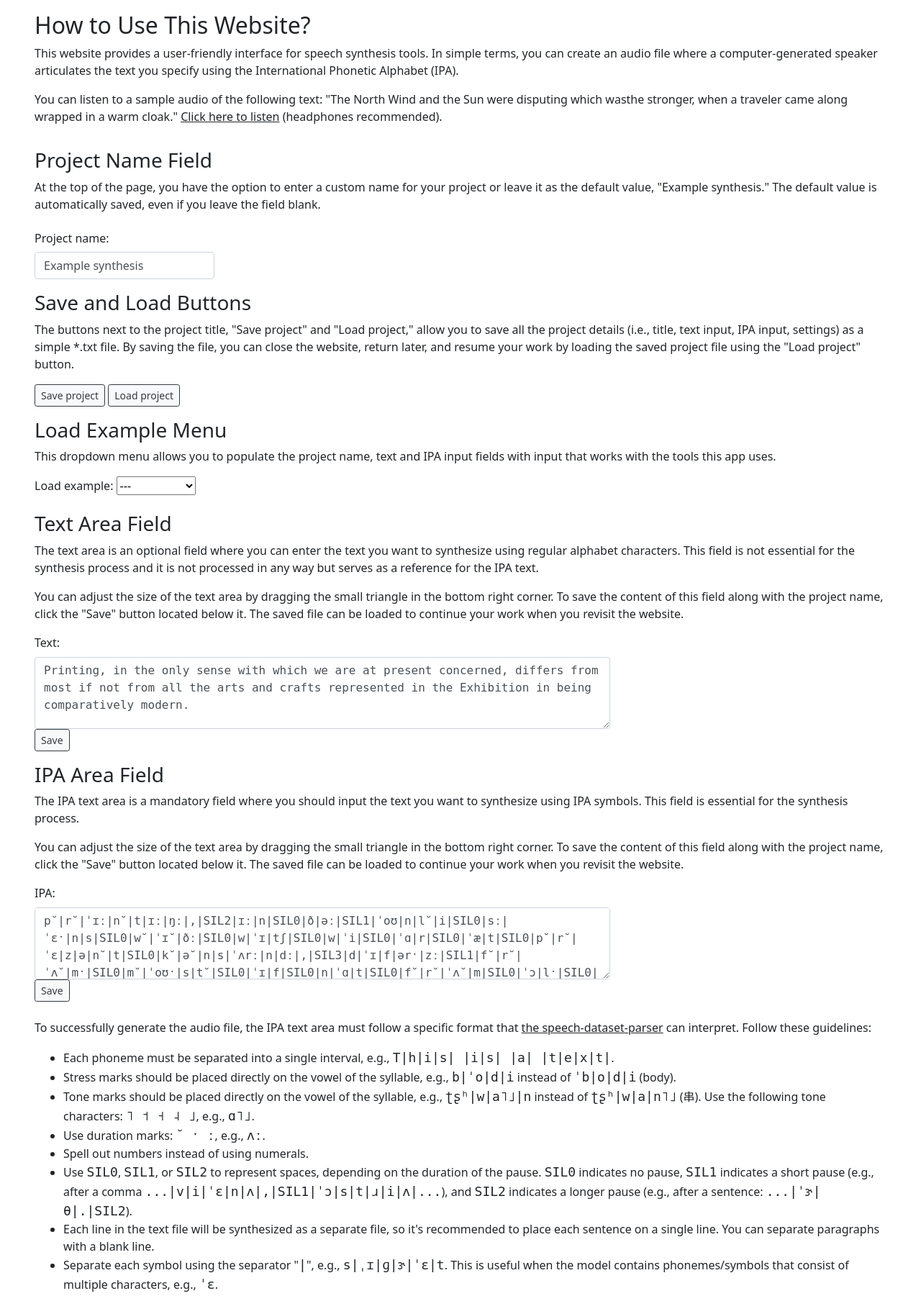
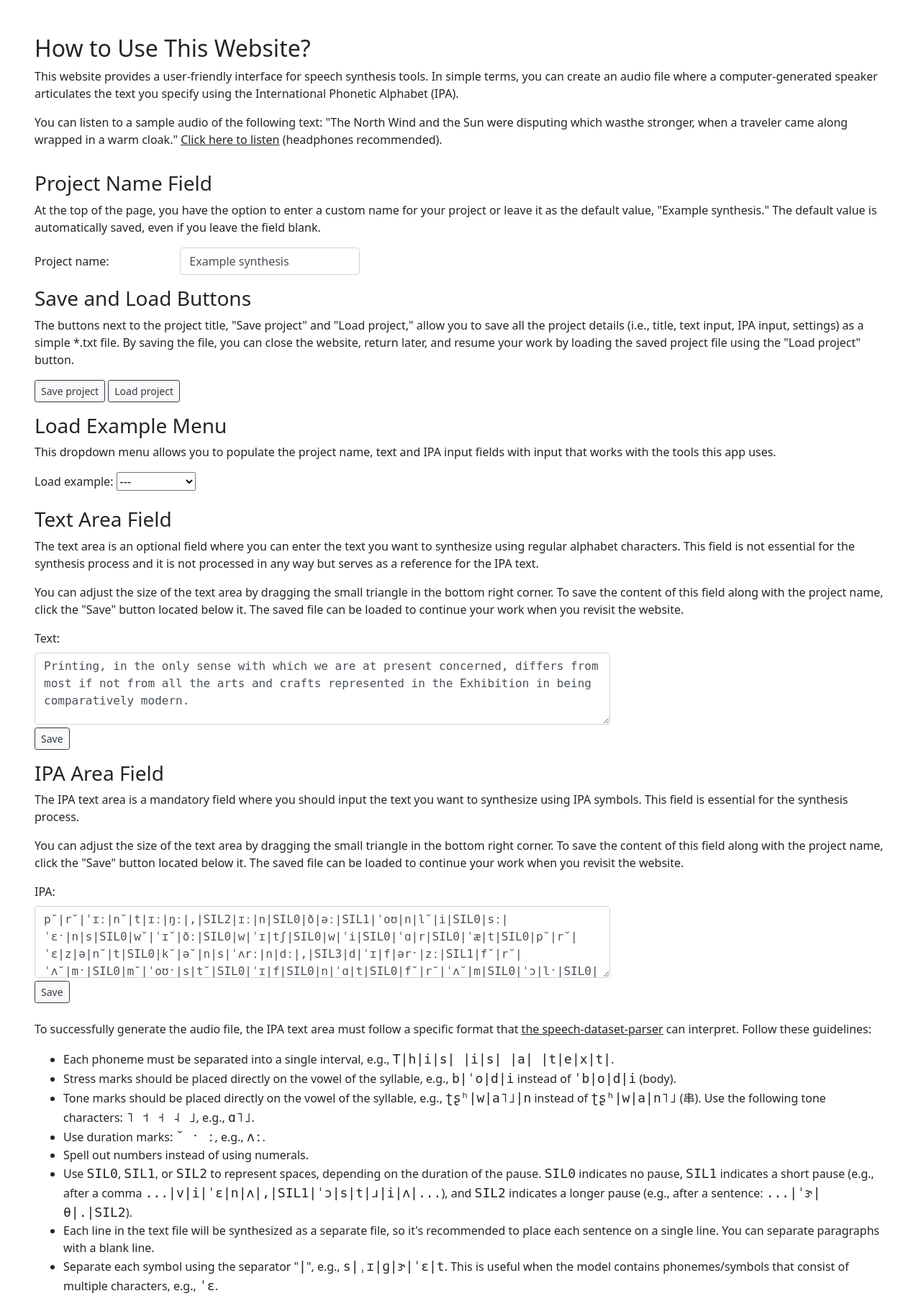
Before and after one commit to ntlprzybysz/synthesis-gui, a Django app: page /synthesis/help/ in a window 1280 px wide. Shown: the part 148-1949 px from the top of the page at 72% size. Run offline with Django 4.2, Linux system fonts and the light colour scheme; parts of the project's set-up code (start-up, migrations or seed data) failed here and were passed over; some libraries are stand-ins or nearby versions.

Commit message:
Backing up progress on implementing Bootstrap

```diff
--- a/synthesis/forms.py
+++ b/synthesis/forms.py
@@ -37,7 +37,7 @@ class InputForm(forms.Form):
         widget=forms.Textarea(
             attrs={
                 "id": "text-input-field",
-                "class": "form-control",
+                "class": "form-control mb-1",
                 "style": "height: 500px; font-family: Andale Mono, monospace;",
                 "aria-label": "Text input",
             }
@@ -51,7 +51,7 @@ class InputForm(forms.Form):
         widget=forms.Textarea(
             attrs={
                 "id": "ipa-input-field",
-                "class": "form-control",
+                "class": "form-control mb-1",
                 "style": "height: 500px; font-family: Andale Mono, monospace;",
                 "aria-label": "IPA input",
             }
@@ -65,7 +65,7 @@ class InputForm(forms.Form):
         widget=forms.Select(
             attrs={
                 "id": "model-select-field",
-                "class": "form-select",
+                "class": "form-select me-3",
                 "aria-label": "Model",
             }
         ),
--- a/synthesis/static/main.js
+++ b/synthesis/static/main.js
@@ -223,14 +223,14 @@ function showSuccess(audioUrl) {
     var progressDiv = document.getElementById('progress');
 
     var htmlContent = `
-                        <button id="synthesize-button" class="btn btn-light btn-outline-dark btn-sm" type="submit">Synthesize</button>
+                        <button id="synthesize-button" class="btn btn-light btn-outline-dark btn-sm me-5 mb-1" type="submit">Synthesize</button>
 
                         <audio controls>
                                 <source src="${audioUrl}" type="audio/wav">
                                 <p>Your browser does not support the audio tag.</p>
                         </audio>
 
-                        <button id="download-button" class="btn btn-light btn-outline-dark btn-sm" download>Download</button>
+                        <button id="download-button" class="btn btn-light btn-outline-dark btn-sm mb-3" download>Download</button>
                 `;
 
     progressDiv.innerHTML = htmlContent;
@@ -264,7 +264,7 @@ function showProgress(loadingImageUrl, progress) {
 function showFailed(helpUrl) {
     var progressDiv = document.getElementById('progress');
     var htmlContent = `
-                        <button id="synthesize-button" class="btn btn-light btn-outline-dark btn-sm" type="submit">Synthesize</button>
+                        <button id="synthesize-button" class="btn btn-light btn-outline-dark btn-sm me-1" type="submit">Synthesize</button>
                         <p> Synthesis failed. Please make sure you followed the <a href="${helpUrl}">guidelines</a> and try again. If the problem persists, please contact the <a href="https://github.com/ntlprzybysz/synthesis-gui">maintainer</a>.</p>
                     `;
 
--- a/synthesis/templates/about.html
+++ b/synthesis/templates/about.html
@@ -6,7 +6,7 @@
 
 
 {% block content %}
-<div class="container-xxl row mx-5 mt-3">
+<div class="container-xxl row mx-5 mt-5">
     <div class="col">
         <h2>About This Project</h2>
         <p>This website provides a user-friendly graphical interface (GUI) for speech synthesis tools developed by
--- a/synthesis/templates/help.html
+++ b/synthesis/templates/help.html
@@ -6,7 +6,7 @@
 
 
 {% block content %}
-<div class="container-xxl mx-5 mt-3">
+<div class="container-xxl mx-5 mt-5">
     <div class="row mb-3">
         <div class="col">
             <h2>How to Use This Website?</h2>
@@ -31,9 +31,17 @@
             <p class="text-start">
                 At the top of the page, you have the option to enter a custom name for your project or leave it as
                 the default value, "Example synthesis." The default value is automatically saved, even if you
-                leave the field blank.</p>
-            <label for="project-name" class="col-form-label">Project name: </label>
+                leave the field blank.
+            </p>
+
+            <div class="row">
+                <div class="col-2">
+                    <label for="project-name" class="col-form-label">Project name:</label>
+                </div>
+                <div class="col-10">
                     <input type="text" class="form-control" style="width: 250px;" id="project-name" value="Example synthesis">
+                </div>
+            </div>
         </div>
     </div>
 
@@ -85,7 +93,7 @@
                 The saved file can be loaded to continue your work when you revisit the website.
             </p>
             <label for="text-input">Text:</label>
-            <textarea id="text-input" class="form-control"
+            <textarea id="text-input" class="form-control mb-1"
                 style="width: 800px; height: 100px; font-family: Andale Mono, monospace;">Printing, in the only sense with which we are at present concerned, differs from most if not from all the arts and crafts represented in the Exhibition in being comparatively modern.</textarea>
             <button type="button" id="save-text-input-btn" class="btn btn-light btn-outline-dark btn-sm">Save</button>
         </div>
@@ -105,7 +113,7 @@
                 The saved file can be loaded to continue your work when you revisit the website.
             </p>
             <label for="ipa-input">IPA:</label>
-            <textarea id="ipa-input" class="form-control"
+            <textarea id="ipa-input" class="form-control mb-1"
                 style="width: 800px; height: 100px; font-family: Andale Mono, monospace;">p˘|r˘|ˈɪː|n˘|t|ɪː|ŋː|,|SIL2|ɪː|n|SIL0|ð|əː|SIL1|ˈoʊ|n|l˘|i|SIL0|sː|ˈɛˑ|n|s|SIL0|w˘|ˈɪ˘|ðː|SIL0|w|ˈɪ|tʃ|SIL0|w|ˈi|SIL0|ˈɑ|r|SIL0|ˈæ|t|SIL0|p˘|r˘|ˈɛ|z|ə|n˘|t|SIL0|k˘|ə˘|n|s|ˈʌrː|n|dː|,|SIL3|d|ˈɪ|f|ərˑ|zː|SIL1|f˘|r˘|ˈʌ˘|mˑ|SIL0|m˘|ˈoʊˑ|s|t˘|SIL0|ˈɪ|f|SIL0|n|ˈɑ|t|SIL0|f˘|r˘|ˈʌ˘|m|SIL0|ˈɔ|lˑ|SIL0|ðˑ|əː|SIL0|ˈɑ|r|t|s˘|SIL0|ə|n|d|SIL0|k|r˘|ˈæ|f|t˘|s|SIL0|r|ˌɛ˘|p|r˘|ɪ˘|z|ˈɛ|n˘|t|ɪ|d|SIL0|ɪː|n|SIL0|ð˘|ə|SIL0|ˌɛˑ|k|s˘|ə|b|ˈɪˑ|ʃ|əˑ|nː|SIL2|ɪ|n|SIL0|b˘|ˈi˘|ɪː|ŋ˘|SIL0|k˘|ə˘|m|p|ˈɛr|ə|t|ɪ|v|l|i|SIL0|mˑ|ˈɑː|d|ər|nː|.|SIL2</textarea>
             <button type="button" id="save-text-input-btn" class="btn btn-light btn-outline-dark btn-sm">Save</button>
             <br><br>
@@ -177,6 +185,8 @@
                 Next to the IPA text area, you will find an IPA chart that can be used to input common IPA characters
                 at the cursor's position in the IPA area field.
             </p>
+            <div class="row">
+                <div class="col-md-6 col-12">
                     <label for="ipa-chart">Insert symbol at cursor position:</label>
                     <div class="table-responsive-md">
                         <table class="table table-sm table-borderless" id="ipa-chart" name="ipa-chart">
@@ -227,8 +237,10 @@
                             </tbody>
                         </table>
                 </div>
+            </div>
+            </div>
             <label for="ipa-input-field">IPA:</label><br>
-            <textarea id="ipa-input-field" class="form-control"
+            <textarea id="ipa-input-field" class="form-control mb-1"
                 style="width: 800px; height: 100px; font-family: Andale Mono, monospace;"></textarea>
             <button type="button" id="save-text-input-btn" class="btn btn-light btn-outline-dark btn-sm">Save</button>
         </div>
@@ -264,18 +276,17 @@
                 to select the specific sentence you want to synthesize.
             </p>
             <label for="sentence">Sentence:</label>
-            <select class="form-select" name="sentence" id="sentence">
+            <select class="form-select mb-3" name="sentence" id="sentence">
                 <option selected>Sentence 1</option>
             </select>
             <p class="text-start">
                 Once your IPA input is ready for synthesis, click the "Synthesize" button. This will initiate the
                 processing.
             </p>
-            <button type="button" id="synthesize" class="btn btn-light btn-outline-dark btn-sm">Synthesize</button>
+            <button type="button" id="synthesize" class="btn btn-light btn-outline-dark btn-sm mb-3">Synthesize</button>
             <p class="text-start">
                 While the input is being processed, the button will be replaced with a message: "Synthesizing, please
-                wait.
-                This can take a few minutes."
+                wait. This can take a few minutes."
             </p>
             <p class="text-start">
                 Once the audio is ready, you'll have options to play it back and download it.
@@ -284,7 +295,7 @@
                 <source src="" type="audio/wav">
                 Your browser does not support the audio tag.
             </audio>
-            <button id="download-button" class="btn btn-light btn-outline-dark btn-sm">Download</button>
+            <button id="download-button" class="btn btn-light btn-outline-dark btn-sm mb-3">Download</button>
         </div>
     </div>
 
--- a/synthesis/templates/home.html
+++ b/synthesis/templates/home.html
@@ -44,24 +44,34 @@
     <div class="container-xxl mx-5">
         <form method="post" novalidate>
             {% csrf_token %}
+
+            {% if form.non_field_errors %}
+                <div class="row p-0 align-items-end mt-3 mb-1">
+                    <div class="col-12">
                         {{ form.non_field_errors }}
+                    </div>
+                </div>
+            {% endif %}
 
-            <div class="row p-0 align-items-end mt-3">
-                <div class="col-md-8 col-12">
+            <div class="row p-0 align-items-end mt-5 mb-1">
+                <div class="col-md-8 col-12 mb-1">
+                    <div class="row justify-content-start">
+                        {% if form.project_name.errors %}
+                            <div class="col">
                                 {{ form.project_name.errors }}
-                    <label for="project-name-field" class="form-label">Project name:</label>
+                            </div>
+                        {% endif %}
+                        <div class="col-2">
+                            <label for="project-name-field" class="col-form-label">Project name:</label>
+                        </div>
+                        <div class="col-10">
                             {{ form.project_name }}
                         </div>
-                <div class="col-md-2 col-12 mt-3">
-                    <button type="button" id="save-project-button" class="btn btn-light btn-outline-dark btn-sm" onclick="saveProject()">
-                        Save project
-                    </button>
-
-                    <button type="button" id="load-project-button" class="btn btn-light btn-outline-dark btn-sm" onclick="loadProject()">
-                        Load project
-                    </button>
                     </div>
-                <div class="col-md-2 col-12 mt-3">
+                </div>
+                <div class="col-md-4 col-12">
+                    <div class="row justify-content-end">
+                        <div class="col mb-1">
                             <label for="example-select-field">Load example: </label>
                             <select class="form-select" name="example-select-field" id="example" aria-label="Load example">
                                 <option selected>---</option>
@@ -71,18 +81,29 @@
                                 <option value="wind">North Wind</option>
                             </select>
                         </div>
+                        <div class="col mb-1" style="display: flex; justify-content: end;">
+                            <button type="button" id="save-project-button" class="btn btn-light btn-outline-dark btn-sm" style="margin-inline: .25rem;" onclick="saveProject()">
+                                Save project
+                            </button>
+
+                            <button type="button" id="load-project-button" class="btn btn-light btn-outline-dark btn-sm" onclick="loadProject()">
+                                Load project
+                            </button>
+                        </div>
+                    </div>
+                </div>
             </div>
 
             <br>
 
-            <div class="mt-2 p-3 border border-dark">
+            <div class="p-3 border border-dark">
                 <div class="row">
                     <div class="col">
                         <h2>Input</h2>
                     </div>
                 </div>
                 <div class="row align-items-start justify-content-evenly mt-3 input-fields">
-                    <div class="col-lg-4 col-md-6 col-12 mb-3">
+                    <div class="col-lg-4 col-md-12 col-12 mb-3">
                         {{ form.text_input.errors }}
                         <label for="text-input-field" class="form-label">Text:</label>
                         {{ form.text_input }}
@@ -98,7 +119,7 @@
                             onclick="saveIpaInput()">Save</button>
                     </div>
 
-                    <div class="col-lg-4 col-md-12 col-12 mb-3">
+                    <div class="col-lg-4 col-md-6 col-12 mb-3">
                         <label for="ipa-chart" class="form-label">Insert symbol at cursor position:</label>
                         <table class="table-responsive-xl table table-sm table-borderless" id="ipa-chart" name="ipa-chart">
                             <tbody>
@@ -444,7 +465,7 @@
 
                     {% elif session_key == "_failed" %}
                     <div class="col-md-10 col-12 mt-3">
-                            <button id="synthesize-button" class="btn btn-light btn-outline-dark btn-sm" type="submit">Synthesize</button>
+                            <button id="synthesize-button" class="btn btn-light btn-outline-dark btn-sm me-3 mb-1" type="submit">Synthesize</button>
                     </div>
                     <div class="col-md-10 col-12 mt-3">
                             <p>
@@ -457,7 +478,7 @@
 
                     {% else %}
                     <div class="col-md-10 col-12 mt-3">
-                            <button id="synthesize-button" class="btn btn-light btn-outline-dark btn-sm" type="submit">Synthesize</button>
+                            <button id="synthesize-button" class="btn btn-light btn-outline-dark btn-sm mb-1" type="submit">Synthesize</button>
                     </div>
                     {% endif %}
                 </div>
```
Also changed, not shown: synthesis/templates/400.html (+25 -14 lines), synthesis/templates/403.html (+25 -13 lines), synthesis/templates/404.html (+22 -11 lines), synthesis/templates/500.html (+23 -14 lines). Lines whose indentation alone changed are shown as unchanged.
